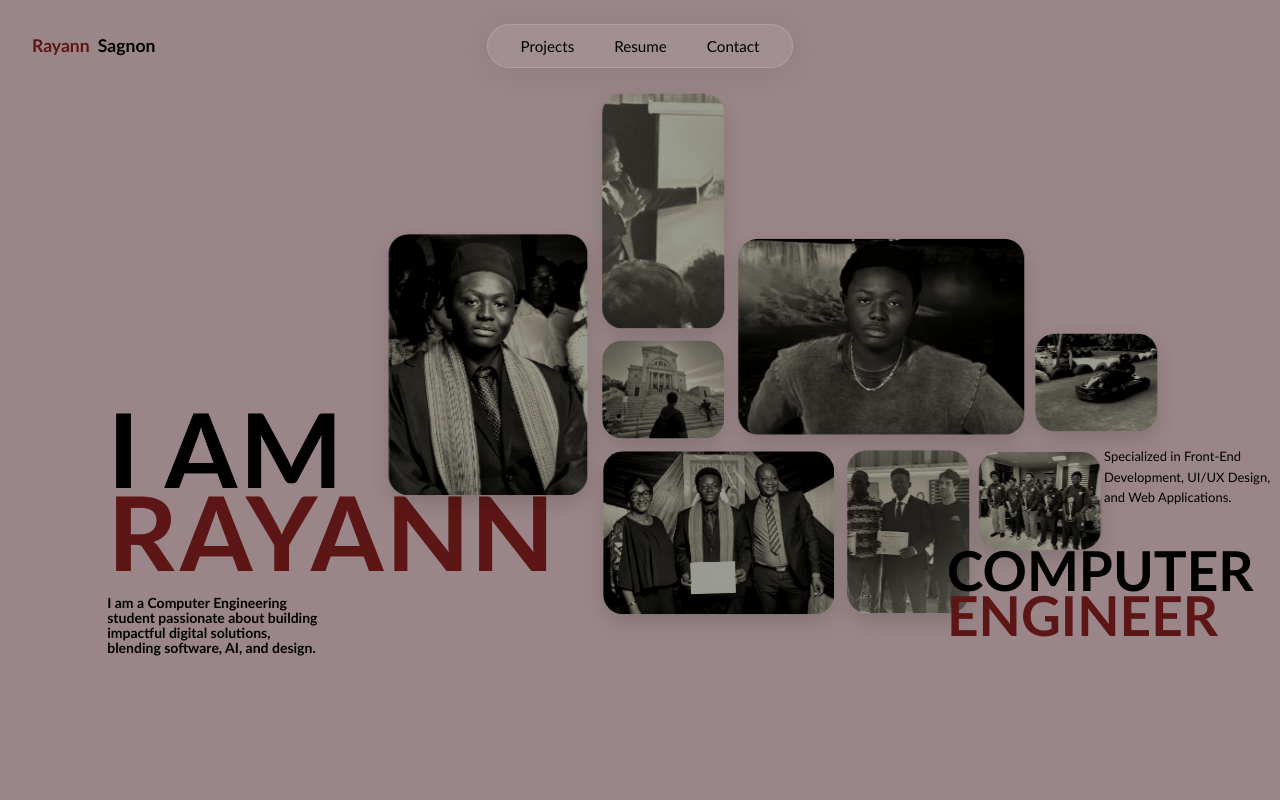
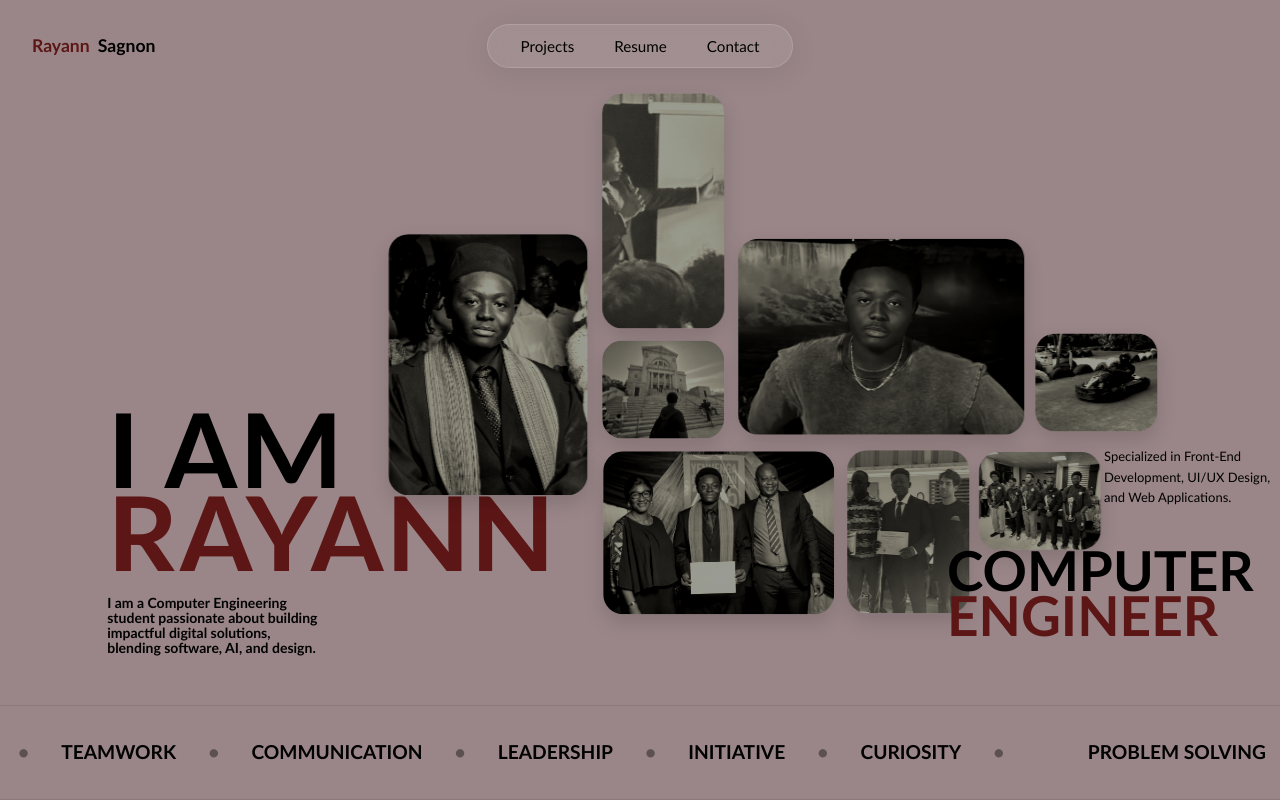
Before and after one commit to RayannSagnon/Portfolio, a React app: page / in a window 1280 px wide. Built offline with nearby package versions, Linux system fonts and the light colour scheme; the HTML template or start-up script is replaced by a standard one.

Commit message:
Footer adjustments

```diff
--- a/package.json
+++ b/package.json
@@ -13,6 +13,7 @@
     "@gsap/react": "^2.1.2",
     "bootstrap": "^5.3.8",
     "gsap": "^3.14.2",
+    "motion": "^12.29.0",
     "react": "^19.2.0",
     "react-bootstrap": "^2.10.10",
     "react-dom": "^19.2.0"
--- a/src/App.css
+++ b/src/App.css
@@ -2,6 +2,7 @@
   margin: 0;
   padding: 0;
   box-sizing: border-box;
+  cursor: url('/cursor.png'), auto !important;
 }
 
 html, body, #root {
@@ -505,24 +506,56 @@ body {
 /* ========== FOOTER ========== */
 .footer {
   background: #9A8688;
-  padding: 2rem;
+  padding: 2rem 0;
   border-top: 1px solid rgba(0, 0, 0, 0.1);
+  border-bottom: 1px solid rgba(0, 0, 0, 0.1);
+  margin-top: -12rem;
+  overflow: hidden;
+  width: 100%;
 }
 
-.footer-traits {
+/* Marquee container */
+.marquee {
   display: flex;
-  justify-content: center;
+  overflow: hidden;
+  user-select: none;
+  gap: 0;
+  width: 100%;
+}
+
+/* Marquee content wrapper */
+.marquee-content {
+  flex-shrink: 0;
+  display: flex;
+  justify-content: space-around;
   align-items: center;
-  flex-wrap: wrap;
   gap: 0.8rem;
+  min-width: 100%;
+  animation: scroll 30s linear infinite;
   font-family: Calibri, sans-serif;
-  font-size: 0.8rem;
+  font-size: 1.2rem;
   font-weight: bold;
   letter-spacing: 0;
   color: #000000;
+  padding: 0 2rem;
 }
 
-.dot {
+/* Animation de défilement */
+@keyframes scroll {
+  0% {
+    transform: translateX(0);
+  }
+  100% {
+    transform: translateX(-100%);
+  }
+}
+
+/* Pause au hover */
+.marquee:hover .marquee-content {
+  animation-play-state: paused;
+}
+
+.marquee-content .dot {
   opacity: 0.4;
 }
 
--- a/src/App.tsx
+++ b/src/App.tsx
@@ -178,7 +178,8 @@ function App() {
 
       {/* Footer */}
       <footer className="footer">
-        <div className="footer-traits">
+        <div className="marquee">
+          <div className="marquee-content">
             <span>PROBLEM SOLVING</span>
             <span className="dot">•</span>
             <span>TEAMWORK</span>
@@ -190,6 +191,22 @@ function App() {
             <span>INITIATIVE</span>
             <span className="dot">•</span>
             <span>CURIOSITY</span>
+            <span className="dot">•</span>
+          </div>
+          <div className="marquee-content" aria-hidden="true">
+            <span>PROBLEM SOLVING</span>
+            <span className="dot">•</span>
+            <span>TEAMWORK</span>
+            <span className="dot">•</span>
+            <span>COMMUNICATION</span>
+            <span className="dot">•</span>
+            <span>LEADERSHIP</span>
+            <span className="dot">•</span>
+            <span>INITIATIVE</span>
+            <span className="dot">•</span>
+            <span>CURIOSITY</span>
+            <span className="dot">•</span>
+          </div>
         </div>
       </footer>
     </div>
```
Also changed, not shown: public/cursor.png (added), 1 other file (tests, documents, lock files or other folders). Lines whose indentation alone changed are shown as unchanged.
